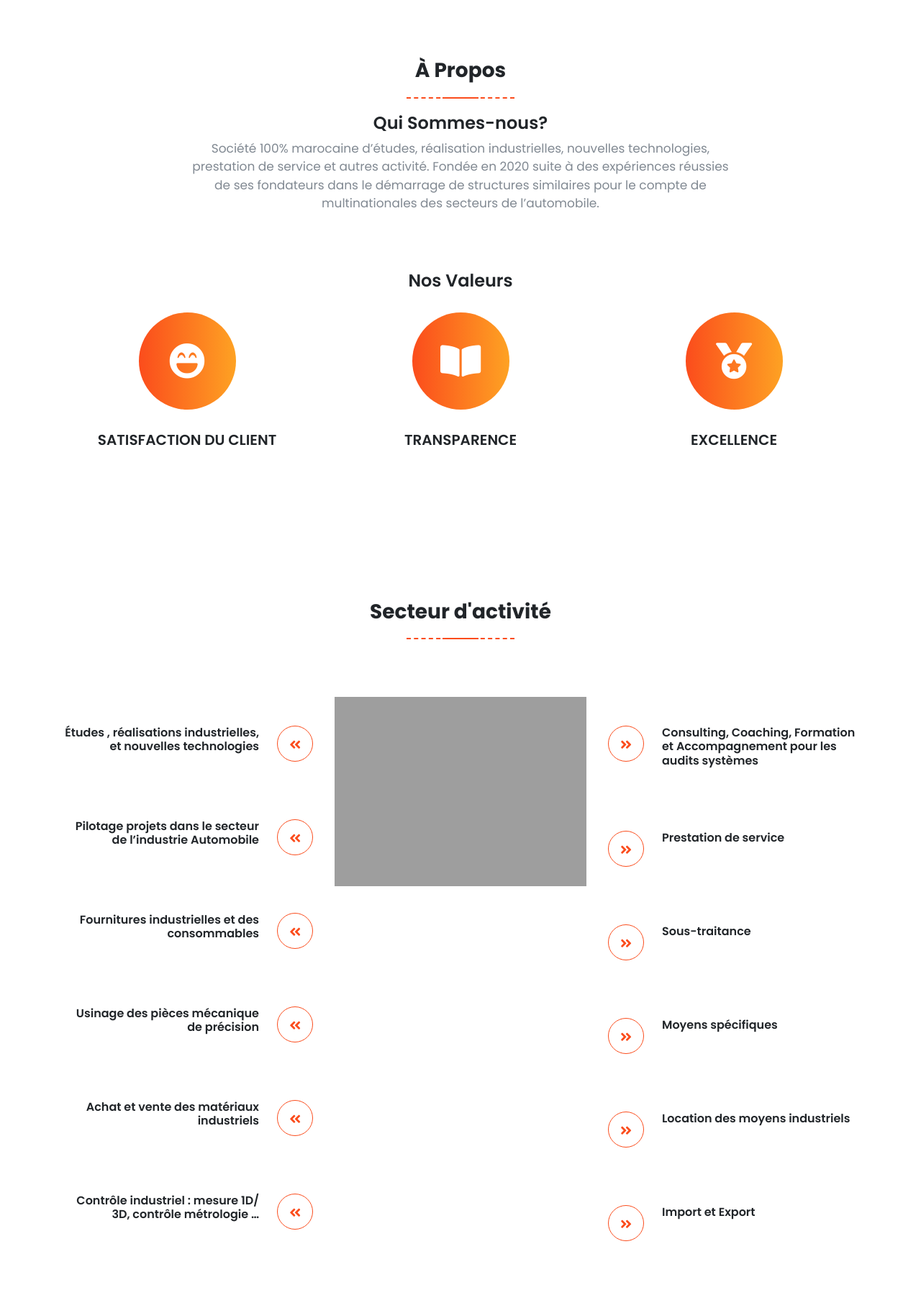
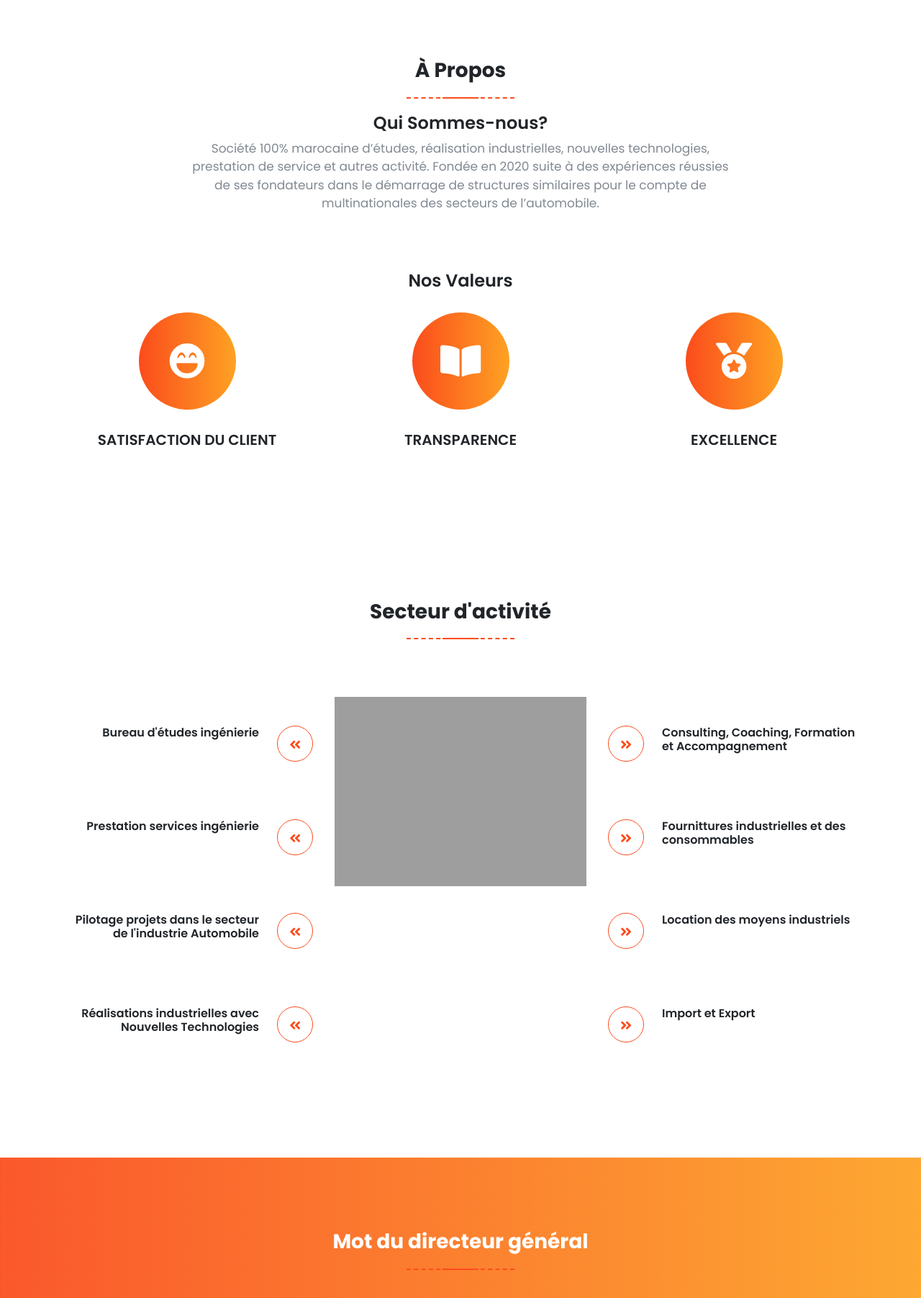
Before and after one commit to kaoutharmsafri/cvapp, a Flask app: page /home in a window 1280 px wide. Shown: the part 535-2338 px from the top of the page at 72% size. Run offline with Flask 3, Linux system fonts and the light colour scheme; some libraries are stand-ins or nearby versions; grey boxes are pictures that could not be loaded.

Commit message:
actions azure container 1

```diff
--- a/templates/home.html
+++ b/templates/home.html
@@ -25,7 +25,6 @@
         {% if not current_user.is_authenticated %}
         <li class="nav-item"> <a class="nav-link" href="#" data-scroll-nav="1" style="font-size: 12px;">À Propos</a> </li>
         <li class="nav-item"> <a class="nav-link" href="#" data-scroll-nav="2" style="font-size: 12px;">Secteur d'activité</a> </li>
-        <li class="nav-item"> <a class="nav-link" href="#" data-scroll-nav="3" style="font-size: 12px;">Notre Equipe</a> </li>
         <li class="nav-item"> <a class="nav-link" href="#" data-scroll-nav="4" style="font-size: 12px;">Mot du DG</a> </li>
         <li class="nav-item"> <a class="nav-link" href="#" data-scroll-nav="5" style="font-size: 12px;">Moyens Technique</a> </li>
         <li class="nav-item"> <a class="nav-link" href="#" data-scroll-nav="6" style="font-size: 12px;">Contacter nous</a> </li>
@@ -131,37 +130,25 @@
             <div class="col-md-4 col-sm-12">
               <div class="media single-feature wow fadeInUp" data-wow-delay="0.2s">
                 <div class="media-body text-right media-right-margin">
-                  <h5>Études , réalisations industrielles, et nouvelles technologies</h5>
+                  <h5>Bureau d'études ingénierie</h5>
                 </div>
                 <div class="media-right icon-border"> <span class="fas fa-angle-double-left" aria-hidden="true"></span> </div>
               </div>
               <div class="media single-feature wow fadeInUp" data-wow-delay="0.4s">
                 <div class="media-body text-right media-right-margin">
-                  <h5>Pilotage projets dans le secteur de l’industrie Automobile</h5>
+                  <h5>Prestation services ingénierie</h5>
                 </div>
                 <div class="media-right icon-border"> <span class="fas fa-angle-double-left" aria-hidden="true"></span> </div>
               </div>
               <div class="media single-feature wow fadeInUp" data-wow-delay="0.6s">
                 <div class="media-body text-right media-right-margin">
-                  <h5>Fournitures industrielles et des consommables</h5>
+                  <h5>Pilotage projets dans le secteur de l'industrie Automobile</h5>
                 </div>
                 <div class="media-right icon-border"> <span class="fas fa-angle-double-left" aria-hidden="true"></span> </div>
               </div>
               <div class="media single-feature wow fadeInUp" data-wow-delay="0.8s">
                 <div class="media-body text-right media-right-margin">
-                  <h5>Usinage des pièces mécanique de précision</h5>
-                </div>
-                <div class="media-right icon-border"> <span class="fas fa-angle-double-left" aria-hidden="true"></span> </div>
-              </div>
-              <div class="media single-feature wow fadeInUp" data-wow-delay="0.10s">
-                <div class="media-body text-right media-right-margin">
-                  <h5>Achat et vente des matériaux industriels</h5>
-                </div>
-                <div class="media-right icon-border"> <span class="fas fa-angle-double-left" aria-hidden="true"></span> </div>
-              </div>
-              <div class="media single-feature wow fadeInUp" data-wow-delay="0.12s">
-                <div class="media-body text-right media-right-margin">
-                  <h5>Contrôle industriel : mesure 1D/ 3D, contrôle métrologie …</h5>
+                  <h5>Réalisations industrielles avec Nouvelles Technologies</h5>
                 </div>
                 <div class="media-right icon-border"> <span class="fas fa-angle-double-left" aria-hidden="true"></span> </div>
               </div>
@@ -173,34 +160,22 @@
               <div class="media single-feature wow fadeInUp" data-wow-delay="0.2s">
                 <div class="media-left icon-border media-right-margin"> <span class="fas fa-angle-double-right" aria-hidden="true"></span> </div>
                 <div class="media-body text-left">
-                  <h5>Consulting, Coaching, Formation et Accompagnement pour les audits systèmes</h5>
+                  <h5>Consulting, Coaching, Formation et Accompagnement</h5>
                 </div>
               </div>
               <div class="media single-feature wow fadeInUp" data-wow-delay="0.4s">
                 <div class="media-left icon-border media-right-margin"> <span class="fas fa-angle-double-right" aria-hidden="true"></span> </div>
                 <div class="media-body text-left">
-                  <h5>Prestation de service</h5>
+                  <h5>Fournittures industrielles et des consommables</h5>
                 </div>
               </div>
               <div class="media single-feature wow fadeInUp" data-wow-delay="0.6s">
                 <div class="media-left icon-border media-right-margin"> <span class="fas fa-angle-double-right" aria-hidden="true"></span> </div>
                 <div class="media-body text-left">
-                  <h5>Sous-traitance</h5>
+                  <h5>Location des moyens industriels</h5>
                 </div>
               </div>
               <div class="media single-feature wow fadeInUp" data-wow-delay="0.8s">
-                <div class="media-left icon-border media-right-margin"> <span class="fas fa-angle-double-right" aria-hidden="true"></span> </div>
-                <div class="media-body text-left">
-                  <h5>Moyens spécifiques</h5>
-                </div>
-              </div>
-              <div class="media single-feature wow fadeInUp" data-wow-delay="0.10s">
-                <div class="media-left icon-border media-right-margin"> <span class="fas fa-angle-double-right" aria-hidden="true"></span> </div>
-                <div class="media-body text-left">
-                  <h5>Location des moyens industriels</h5>
-                </div>
-              </div>
-              <div class="media single-feature wow fadeInUp" data-wow-delay="0.12s">
                 <div class="media-left icon-border media-right-margin"> <span class="fas fa-angle-double-right" aria-hidden="true"></span> </div>
                 <div class="media-body text-left">
                   <h5>Import et Export</h5>
@@ -215,43 +190,7 @@
 </section>
 <!-------Secteur d'activité End------->
 
-<!-------Team Start------->
-<section class="team section-padding" data-scroll-index='3'>
-  <div class="container">
-    <div class="row">
-      <div class="col-md-12">
-        <div class="sectioner-header text-center">
-          <h3>Notre Equipe</h3>
-          <span class="line"></span>
-        </div>
-        <div class="section-content text-center">
-          <div class="row">
-            <div class="col-md-4">
-              <div class="team-detail wow bounce" data-wow-delay="0.2s"> <img src="../static/images/user4.png" class="img-fluid"/>
-                <h4>Mme. Z.Salwa </h4>
-                <p>Responsable Administratif et Financier</p>
-              </div>
-            </div>
-            <div class="col-md-4">
-              <div class="team-detail wow bounce" data-wow-delay="0.4s"> <img src="../static/images/user2.png" class="img-fluid"/>
-                <h4>Mr. BENHED Youness</h4>
-                <p>Directeur Général</p>
-              </div>
-            </div>
-            <div class="col-md-4">
-              <div class="team-detail wow bounce" data-wow-delay="0.6s"> <img src="../static/images/user4.png" class="img-fluid"/>
-                <h4>Mme. AIT ALI Imane</h4>
-                <p>Dessinatrice et conceptrice</p>
-              </div>
-            </div>
-          </div>
-        </div>
-      </div>
-    </div>
-  </div>
-</section>
 
-<!-------Team End------->
 
 <!-------Mot du DG Start------->
 <section class="testimonial section-padding" data-scroll-index='4'>
@@ -305,31 +244,31 @@
             <div class="col-md-6 faq-content wow fadeInUp" data-wow-delay="0.2s">
               <h4>Postes de soudage à l’arc électrique</h4>
             </div>
-            <div class="col-md-6 faq-content wow fadeInUp" data-wow-delay="0.4s">
+            <div class="col-md-6 faq-content wow fadeInUp" data-wow-delay="0.2s">
               <h4>Poste de soudage semi-automatique 400A</h4>
             </div>
-            <div class="col-md-6 faq-content wow fadeInUp" data-wow-delay="0.6s">
+            <div class="col-md-6 faq-content wow fadeInUp" data-wow-delay="0.4s">
               <h4>Postes de découpage oxyacétylénique</h4>
             </div>
-            <div class="col-md-6 faq-content wow fadeInUp" data-wow-delay="0.8s">
+            <div class="col-md-6 faq-content wow fadeInUp" data-wow-delay="0.4s">
               <h4>Une plieuse</h4>
             </div>
-            <div class="col-md-6 faq-content wow fadeInUp" data-wow-delay="0.10s">
+            <div class="col-md-6 faq-content wow fadeInUp" data-wow-delay="0.6s">
               <h4>Une cisaille</h4>
             </div>
-            <div class="col-md-6 faq-content wow fadeInUp" data-wow-delay="0.12s">
+            <div class="col-md-6 faq-content wow fadeInUp" data-wow-delay="0.6s">
               <h4>Centre d’usinage</h4>
             </div>
-            <div class="col-md-6 faq-content wow fadeInUp" data-wow-delay="0.14s">
+            <div class="col-md-6 faq-content wow fadeInUp" data-wow-delay="0.8s">
               <h4>Tour à commande numérique</h4>
             </div>
-            <div class="col-md-6 faq-content wow fadeInUp" data-wow-delay="0.16s">
+            <div class="col-md-6 faq-content wow fadeInUp" data-wow-delay="0.8s">
               <h4>Fraiseuse universelle</h4>
             </div>
-            <div class="col-md-6 faq-content wow fadeInUp" data-wow-delay="0.18s">
+            <div class="col-md-6 faq-content wow fadeInUp" data-wow-delay="01.0s">
               <h4>Perceuse + Tronçonneuse</h4>
             </div>
-            <div class="col-md-6 faq-content wow fadeInUp" data-wow-delay="0.20s">
+            <div class="col-md-6 faq-content wow fadeInUp" data-wow-delay="01.0s">
               <h4>Bras de mesure et Laser scanning</h4>
             </div>
           </div>
@@ -384,13 +323,12 @@
                 <div class="contact-item media"> <i class="fa fa-map-marker-alt media-left media-right-margin"></i>
                   <div class="media-body">
                     <p class="text-uppercase">Addresse</p>
-                    <p class="text-uppercase">Technopark Tanger, Immeuble Pavillon International,<br> Bd Mohamed V, Bureau N° 224CP 90 000, Tanger, Maroc.</p>
+                    <p class="text-uppercase">Technopark Tanger, Immeuble Pavillon International,<br> Bd Mohamed V, CP 90 000, Tanger, Maroc.</p>
                   </div>
                 </div>
                 <div class="contact-item media"> <i class="fa fa-mobile media-left media-right-margin"></i>
                   <div class="media-body">
                     <p class="text-uppercase">Téléphone</p>
-                    <p class="text-uppercase"><a class="text-white" href="tel:+212664807806">(+212) 664-807806</a> </p>
                     <p class="text-uppercase"><a class="text-white" href="tel:+212539343960">(+212) 539-343960</a> </p>
                     <p class="text-uppercase"><a class="text-white" href="tel:+212539349000">(+212) 539-349000</a> </p>
                   </div>
@@ -404,7 +342,7 @@
                 <div class="contact-item media"> <i class="fa fa-clock media-left media-right-margin"></i>
                   <div class="media-body">
                     <p class="text-uppercase">Horaires de travail</p>
-                    <p class="text-uppercase">Lundi – Samedi: 8h – 18h, <br>Dimanche Fermé.</p>
+                    <p class="text-uppercase">Lundi – Vendredi: 8h – 18h, <br>Samedi et Dimanche Fermé.</p>
                   </div>
                 </div>
               </div>
--- a/templates/layout.html
+++ b/templates/layout.html
@@ -9,6 +9,7 @@
     <link rel="stylesheet" href="../static/css/style.css">
     <link rel="stylesheet" href="https://cdnjs.cloudflare.com/ajax/libs/font-awesome/5.15.4/css/all.min.css">
     <link rel="stylesheet" href="https://maxcdn.bootstrapcdn.com/bootstrap/4.5.2/css/bootstrap.min.css">
+    <link rel="icon" href="../static/images/iphone-screen.png"type="image/x-icon">
 
     <title>{% block title %}{% endblock %} - BENGY.H Solutions</title>
     {% endblock %}
```
